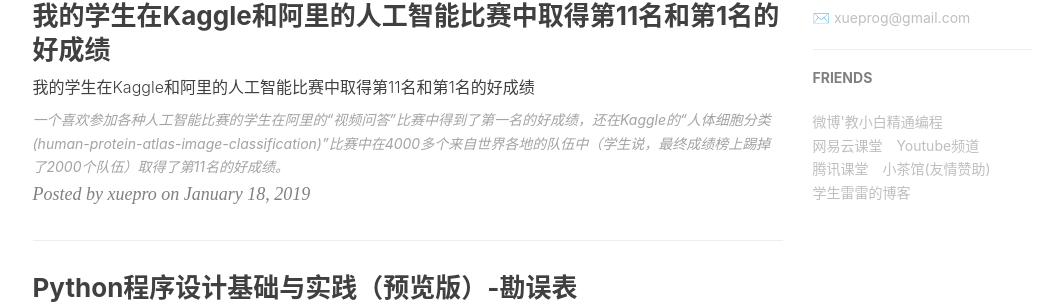
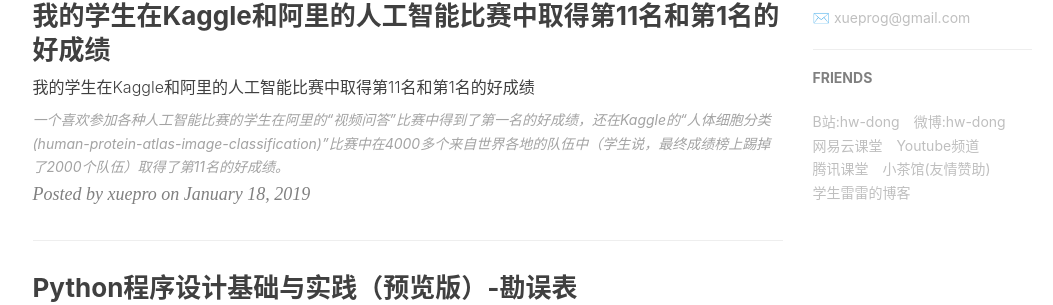
Before and after one commit to xuepro/xuepro.github.io, a Jekyll site: the page built from index.html, in a window 1280 px wide and 900 px high, scrolled down 749 px. Shown: the part 147-452 px from the top of the window, without its empty margins (135-1188 px from the left). Built offline with Jekyll 4.4.1, drawn with Linux system fonts in a browser that asks for light colours; nearby versions of some CDN libraries; the list of posts is cut into pages by our own code; comment, search, counter and statistics services are not loaded.

Commit message:
Update _config.yml

```diff
--- a/_config.yml
+++ b/_config.yml
@@ -106,8 +106,12 @@
 # Friends
 friends: [
    {
-         title: "微博'教小白精通编程",
-         href: "http://weibo.com/6196175626"
+         title: "B站:hw-dong",
+         href: "http://space.bilibili.com/281453312"
+    },
+   {
+         title: "微博:hw-dong",
+         href: "http://weibo.com/6762417916"
     },
     {
          title: "网易云课堂",
```
